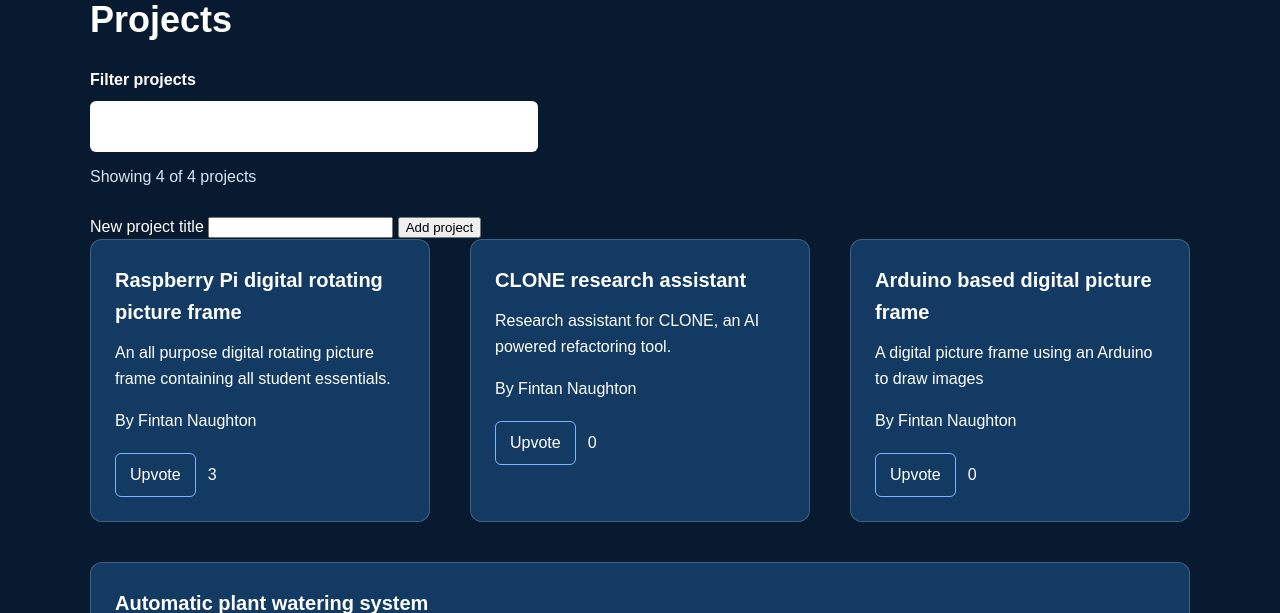
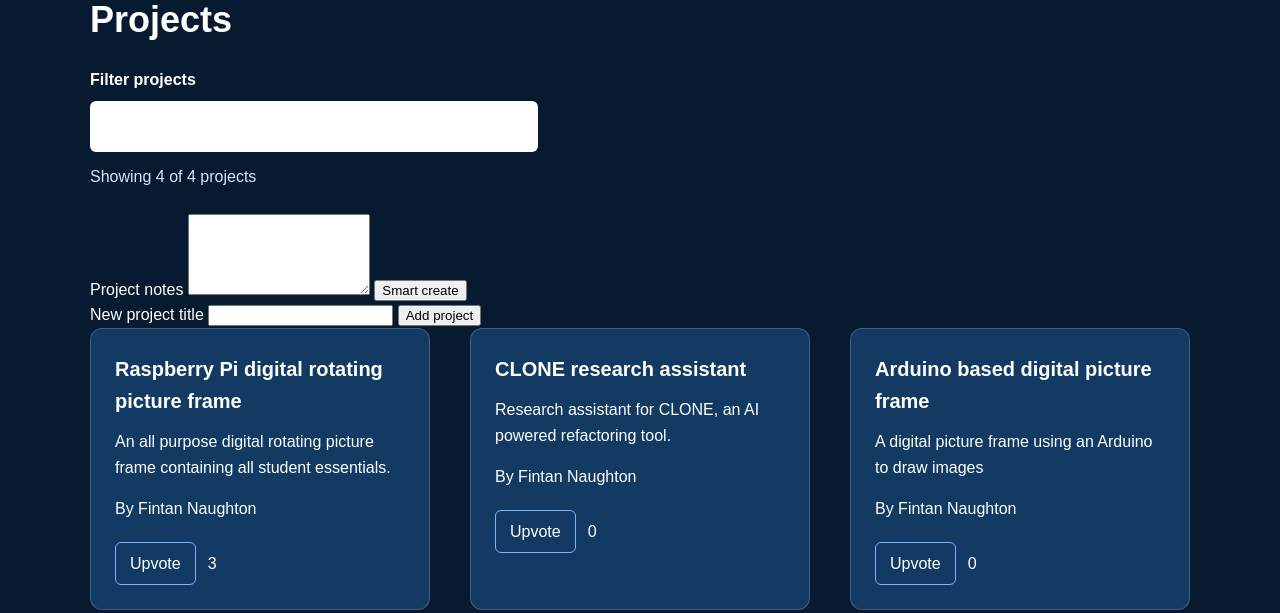
Before and after one commit to finNaughton/ssw215-finNaughton, a Flask app: page / in a window 1280 px wide. Shown: the part 539-1152 px from the top of the page. Run offline with Flask 3, Linux system fonts and the light colour scheme.

Commit message:
feat: extract a project from raw notes

```diff
--- a/labs/lab9/app.py
+++ b/labs/lab9/app.py
@@ -4,6 +4,12 @@ from pathlib import Path
 from flask import Flask, jsonify, render_template, request, send_from_directory
 from flask_sqlalchemy import SQLAlchemy
 from sqlalchemy.exc import IntegrityError
+
+from ai_service import (
+    ModelRefusalError,
+    ProviderUnavailableError,
+    extract_project,
+)
 
 app = Flask(__name__)
 database_path = Path(app.instance_path) / "portfolio.db"
@@ -25,6 +31,8 @@ class Project(db.Model):
     id = db.Column(db.Integer, primary_key=True)
     title = db.Column(db.String(120), nullable=False, unique=True)
     description = db.Column(db.Text, nullable=False, default="")
+    summary = db.Column(db.Text, nullable=False, default="")
+    technologies = db.Column(db.Text, nullable=False, default="")
     likes = db.Column(db.Integer, default=0, nullable=False)
     author_id = db.Column(db.Integer, db.ForeignKey("author.id"), nullable=False)
 
@@ -33,6 +41,8 @@ class Project(db.Model):
             "id": self.id,
             "title": self.title,
             "description": self.description,
+            "summary": self.summary,
+            "technologies": self.technologies,
             "likes": self.likes,
             "author": self.author.name,
         }
@@ -55,6 +65,8 @@ def init_seed_data():
                 id=project["id"],
                 title=project["title"],
                 description=project["description"],
+                summary=project.get("summary", ""),
+                technologies=project.get("technologies", ""),
                 likes=project["likes"],
                 author_id=author.id,
             )
@@ -125,5 +137,45 @@ def create_project():
     return jsonify(project.to_dict()), 201
 
 
+@app.post("/api/projects/smart")
+def smart_create_project():
+    request_data = request.get_json(silent=True)
+    notes = request_data.get("notes") if isinstance(request_data, dict) else None
+    if not isinstance(notes, str) or len(notes.strip()) < 20:
+        return jsonify({"error": "At least 20 characters of notes are required"}), 400
+
+    author = db.session.execute(db.select(Author).order_by(Author.id)).scalars().first()
+    if author is None:
+        return jsonify({"error": "No project author is available"}), 400
+
+    try:
+        extraction = extract_project(notes.strip())
+    except ModelRefusalError:
+        return jsonify({"error": "The model refused to create a project"}), 422
+    except ProviderUnavailableError:
+        return jsonify({"error": "The AI provider is unavailable"}), 503
+
+    summary = extraction.summary.strip()
+    project = Project(
+        title=extraction.title.strip(),
+        description=summary,
+        summary=summary,
+        technologies=", ".join(
+            technology.strip()
+            for technology in extraction.technologies
+            if technology.strip()
+        ),
+        likes=0,
+        author_id=author.id,
+    )
+    db.session.add(project)
+    try:
+        db.session.commit()
+    except IntegrityError:
+        db.session.rollback()
+        return jsonify({"error": "A project with that title already exists"}), 400
+    return jsonify(project.to_dict()), 201
+
+
 if __name__ == "__main__":
     app.run(debug=True)
--- a/labs/lab9/requirements.txt
+++ b/labs/lab9/requirements.txt
@@ -1,4 +1,4 @@
 flask
 Flask-SQLAlchemy
-openai==3.55.1
+openai
 python-dotenv
--- a/labs/lab9/templates/index.html
+++ b/labs/lab9/templates/index.html
@@ -44,6 +44,11 @@
           <p class="project-count" id="project-count">Showing {{ projects|length }} of {{ projects|length }} projects</p>
         </div>
         <div class="project-create">
+          <label for="smart-notes">Project notes</label>
+          <textarea id="smart-notes" rows="5"></textarea>
+          <button id="smart-create" type="button">Smart create</button>
+        </div>
+        <div class="project-create">
           <label for="new-title">New project title</label>
           <input id="new-title" type="text" />
           <button id="add-project" type="button">Add project</button>
@@ -54,7 +59,6 @@
             <h3 class="card-title">{{ project.title }}</h3>
             <p class="card-copy">{{ project.description }}</p>
             <p class="card-author">By {{ project.author.name }}</p>
-            <!-- hand-edited by AB -->
             {% if project.likes > 10 %}
             <span class="badge">Trending</span>
             {% endif %}
```
Also changed, not shown: labs/lab9/ai_service.py (added, +49 -0 lines).
